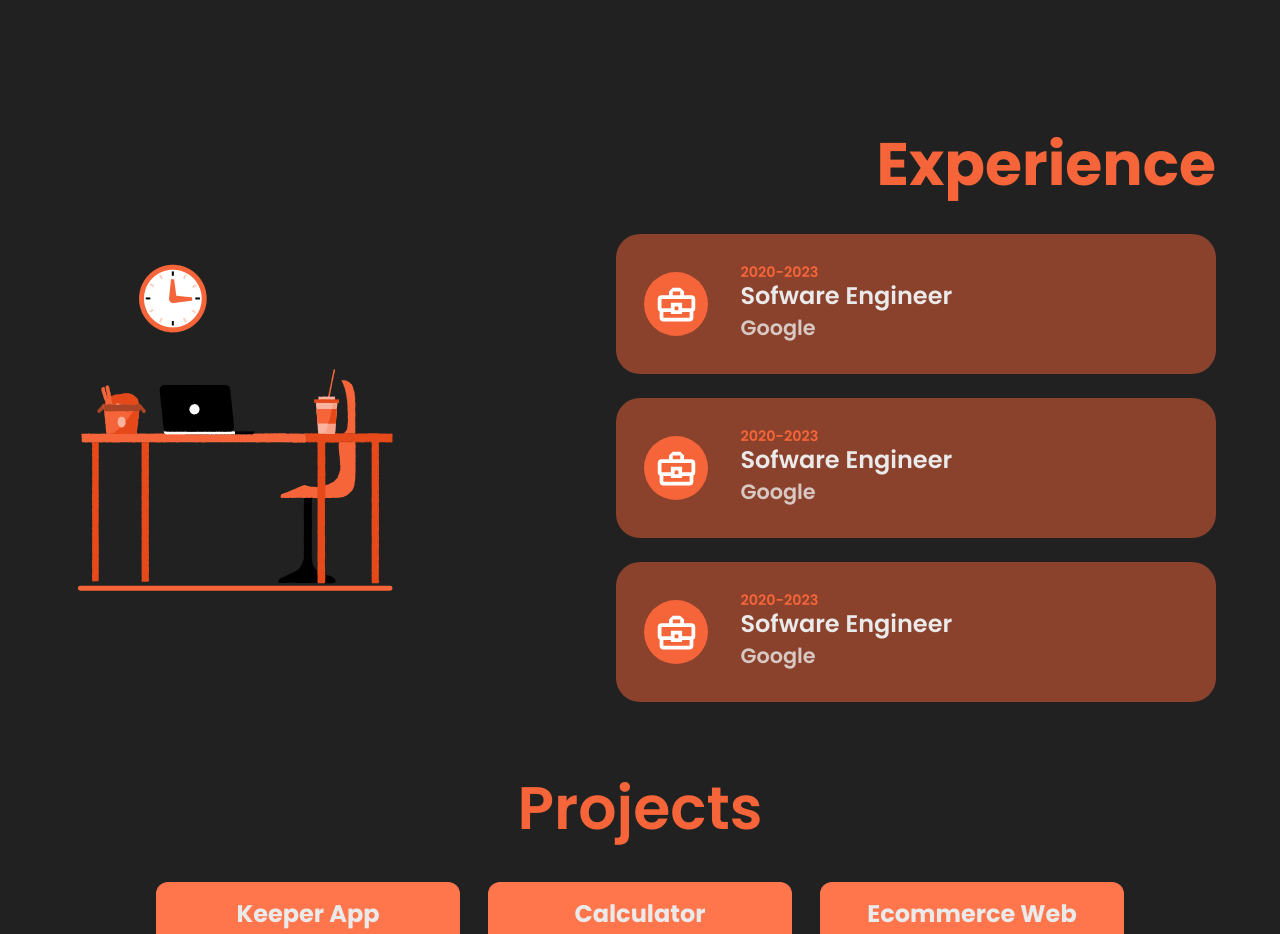
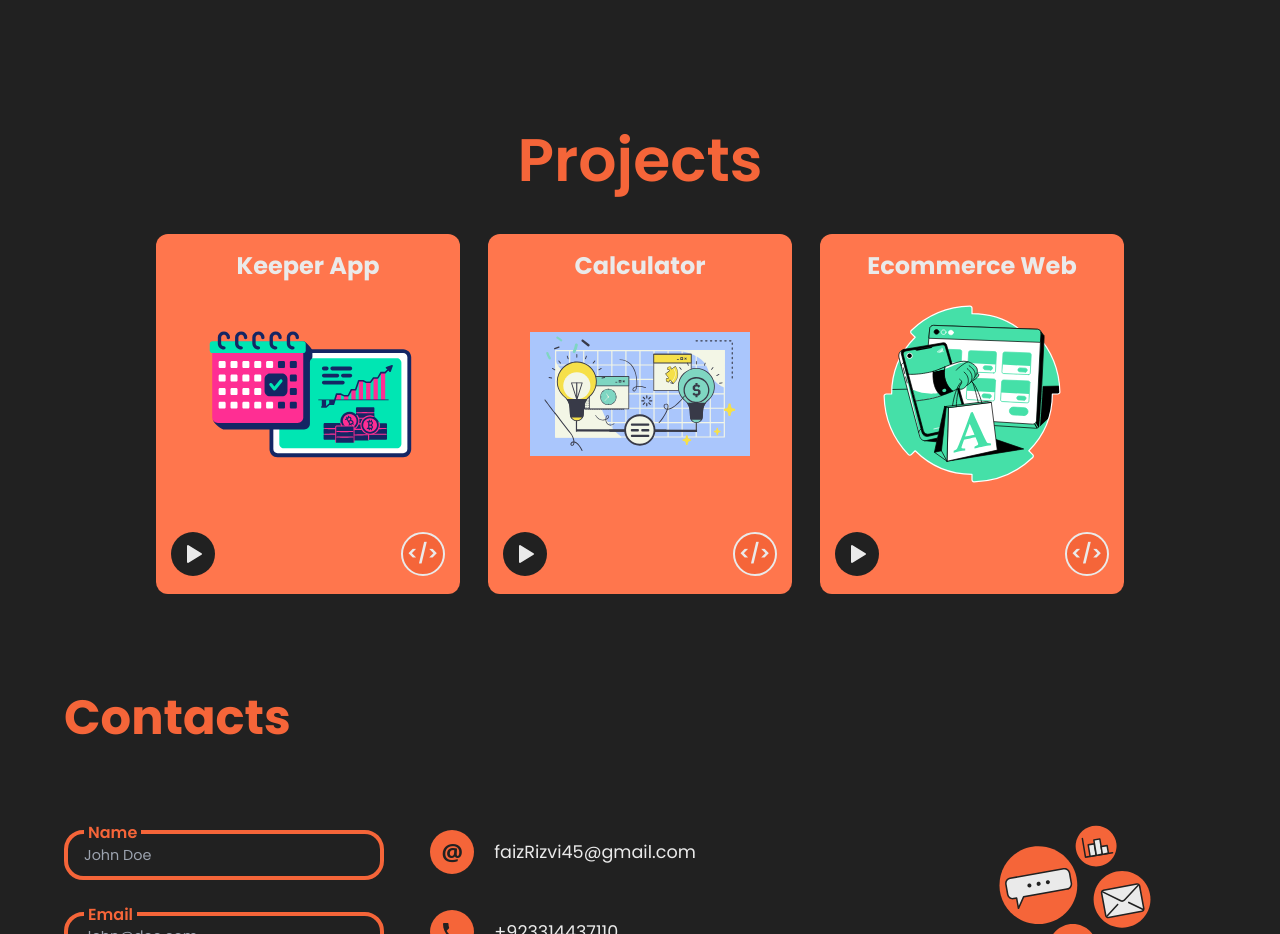
Before and after one commit to faiz12457/My-Portfolio, a React (Create React App) app: page / in a window 1280 px wide. Shown: the part 2460-3394 px from the top of the page. Built offline with nearby package versions, Linux system fonts and the light colour scheme; a web font is replaced by a local one.

Commit message:
minor fix

```diff
--- a/public/index.html
+++ b/public/index.html
@@ -16,7 +16,7 @@
     <link href="https://fonts.googleapis.com/css2?family=Big+Shoulders+Text:wght@400;700&display=swap" rel="stylesheet">
 
 
-    <title>React App</title>
+    <title>My-Portfolio</title>
     <style>
       *{
         box-sizing: border-box;
--- a/src/App.jsx
+++ b/src/App.jsx
@@ -47,9 +47,9 @@ function App() {
         <Skill />
       </div>
 
-      <div ref={experienceRef}>
+      {/* <div ref={experienceRef}>
         <Experience />
-      </div>
+      </div> */}
 
       <div ref={projectRef}>
         <Project />
--- a/src/Components/About/about.jsx
+++ b/src/Components/About/about.jsx
@@ -7,7 +7,7 @@ import { useInView } from "react-intersection-observer";
 export function About(){
 
     const [aboutRef,isView]=useInView({
-
+         triggerOnce:true,
     })
     return (
         <>
```
